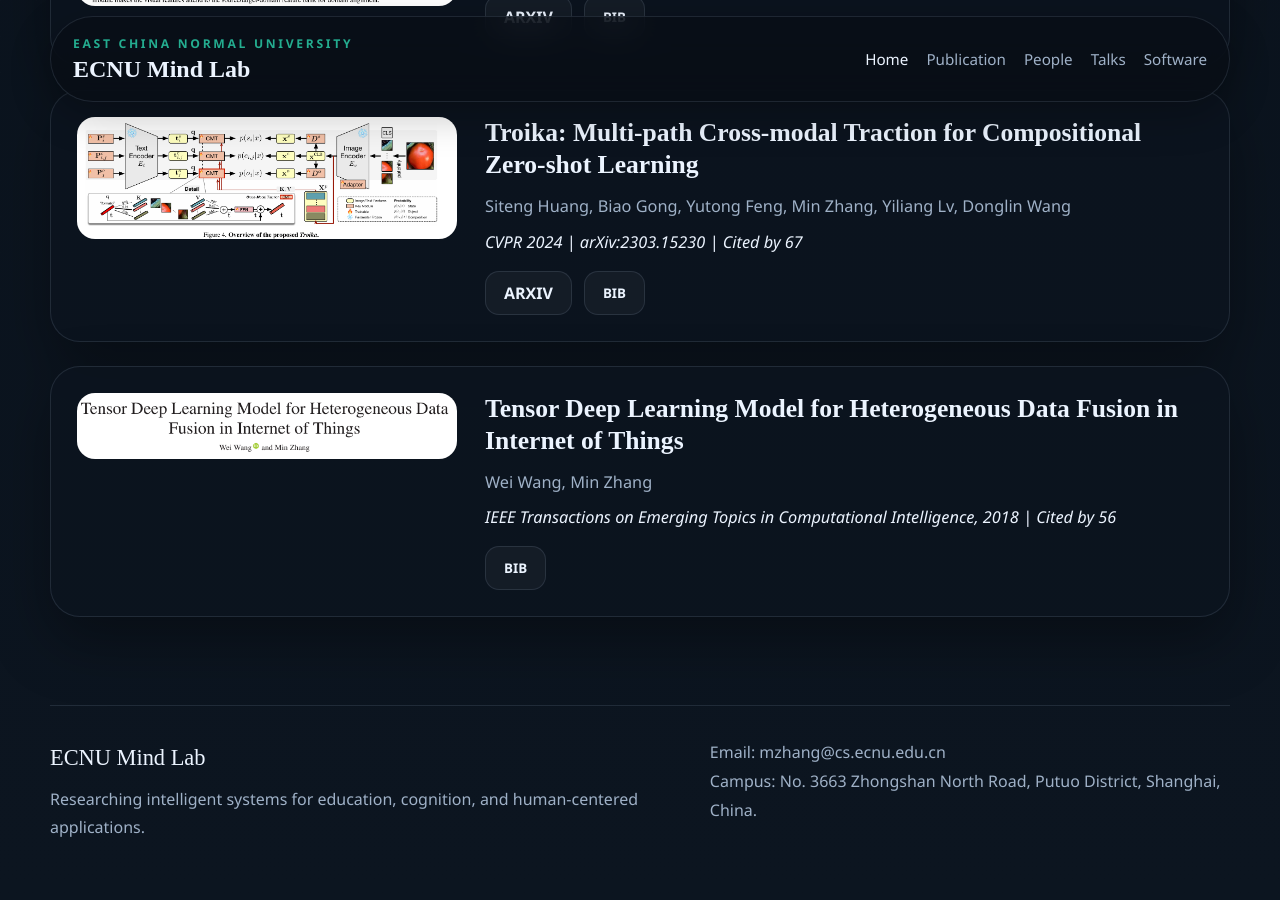
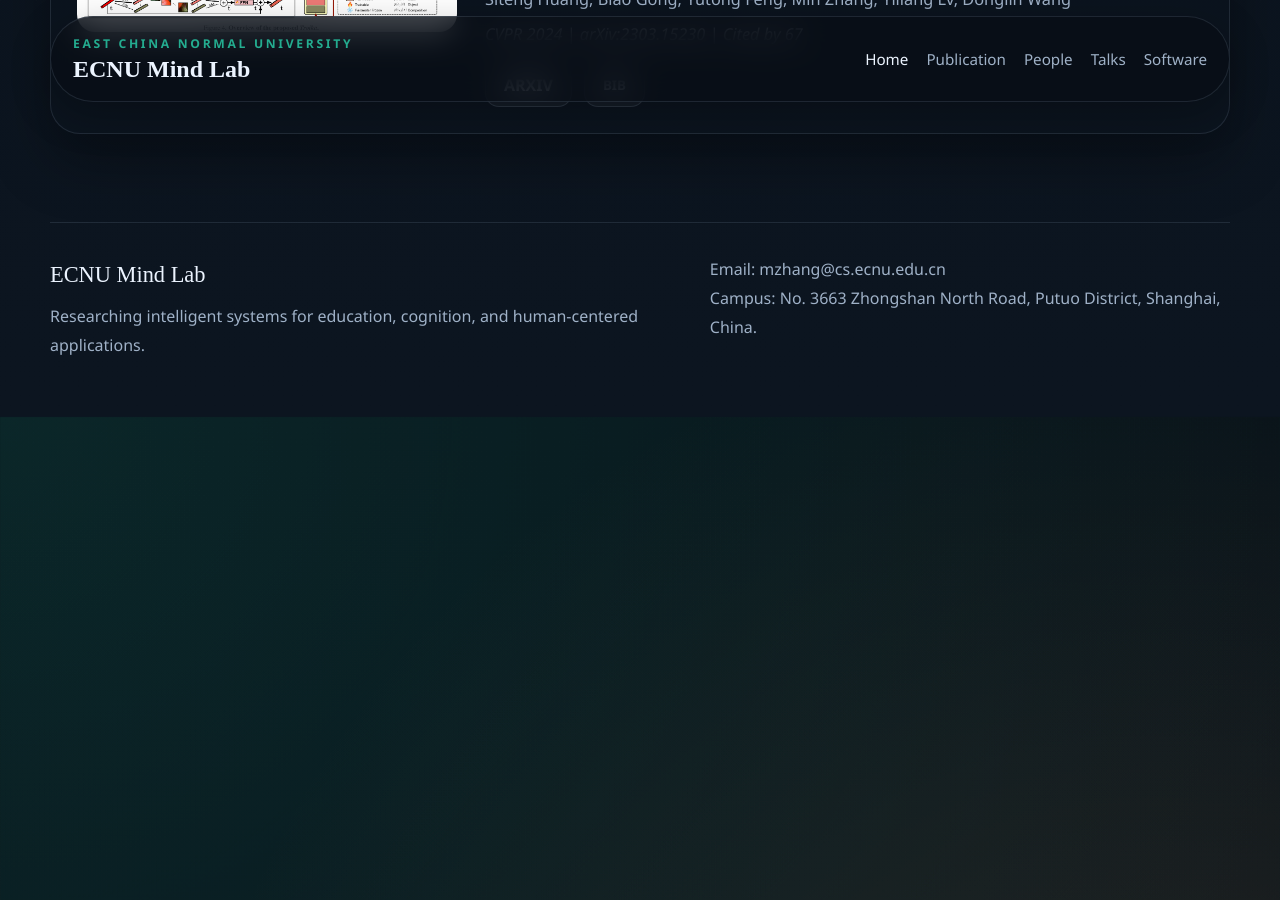
Before and after one commit to Mind-Lab-ECNU/mind-lab-ecnu.github.io, a Jekyll site: the page built from _pages/index.html, in a window 1280 px wide and 900 px high, scrolled down 4450 px. Built offline with Jekyll 4.4.1, drawn with Linux system fonts in a browser that asks for light colours.

Commit message:
Remove tensor deep learning paper and sync paper images

```diff
--- a/_data/publications.yml
+++ b/_data/publications.yml
@@ -126,23 +126,3 @@
       booktitle = {Proceedings of the IEEE/CVF Conference on Computer Vision and Pattern Recognition},
       year      = {2024}
     }
-
-- title: "Tensor Deep Learning Model for Heterogeneous Data Fusion in Internet of Things"
-  authors: "Wei Wang, Min Zhang"
-  venue: "IEEE Transactions on Emerging Topics in Computational Intelligence, 2018 | Cited by 56"
-  image: assets/images/papers/zm-tdl.png
-  search: "tensor deep learning model heterogeneous data fusion internet of things wei wang min zhang ieee transactions on emerging topics in computational intelligence 2018 cited 56"
-  featured: true
-  arxiv: ""
-  github: ""
-  bib: |
-    @article{wang2018tensor,
-      title   = {Tensor Deep Learning Model for Heterogeneous Data Fusion in Internet of Things},
-      author  = {Wang, Wei and Zhang, Min},
-      journal = {IEEE Transactions on Emerging Topics in Computational Intelligence},
-      volume  = {4},
-      number  = {1},
-      pages   = {32--41},
-      year    = {2018},
-      publisher = {IEEE}
-    }
```
Also changed, not shown: assets/images/papers/zm-acl2026main-stepgrpo.png.
